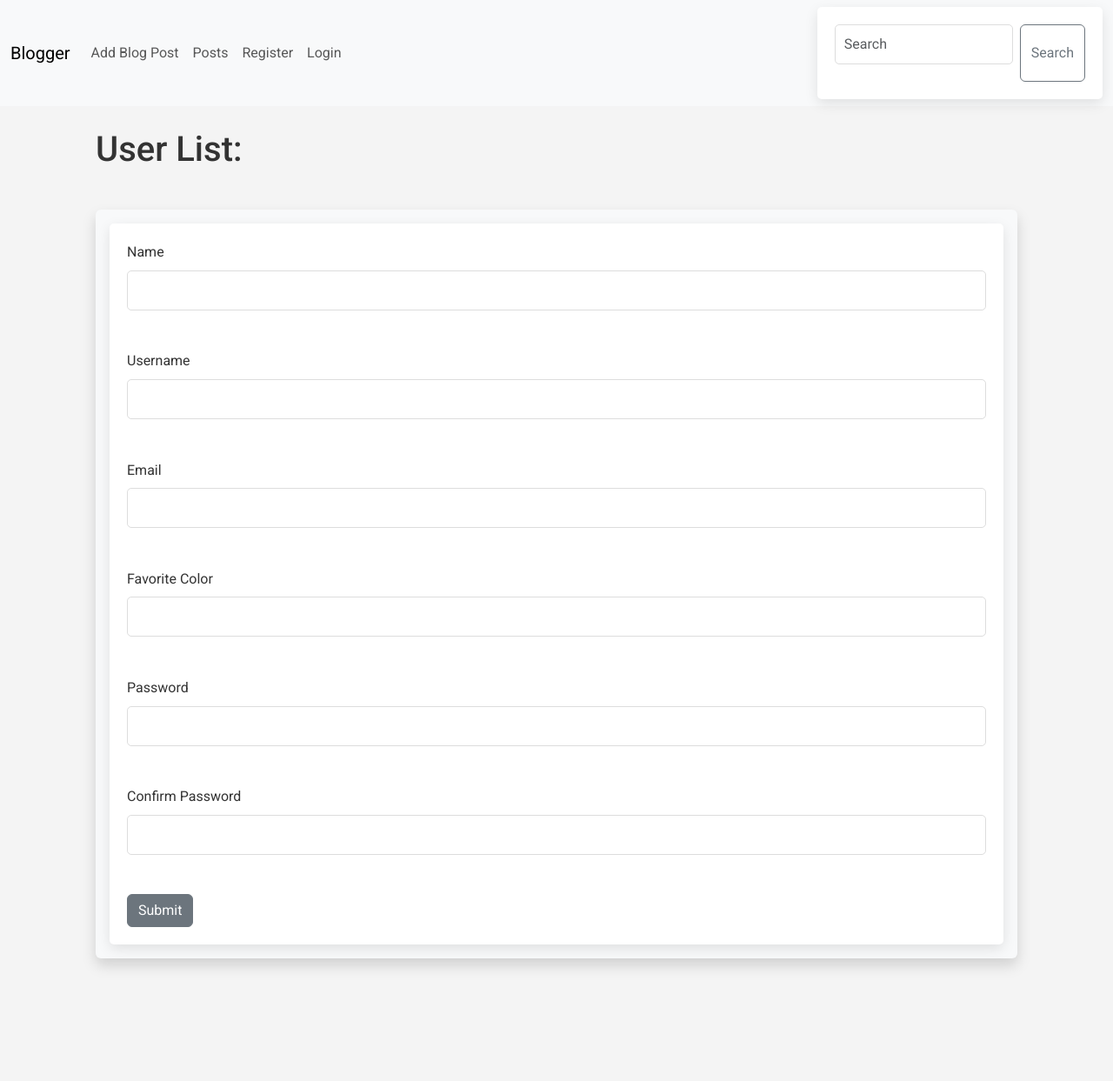
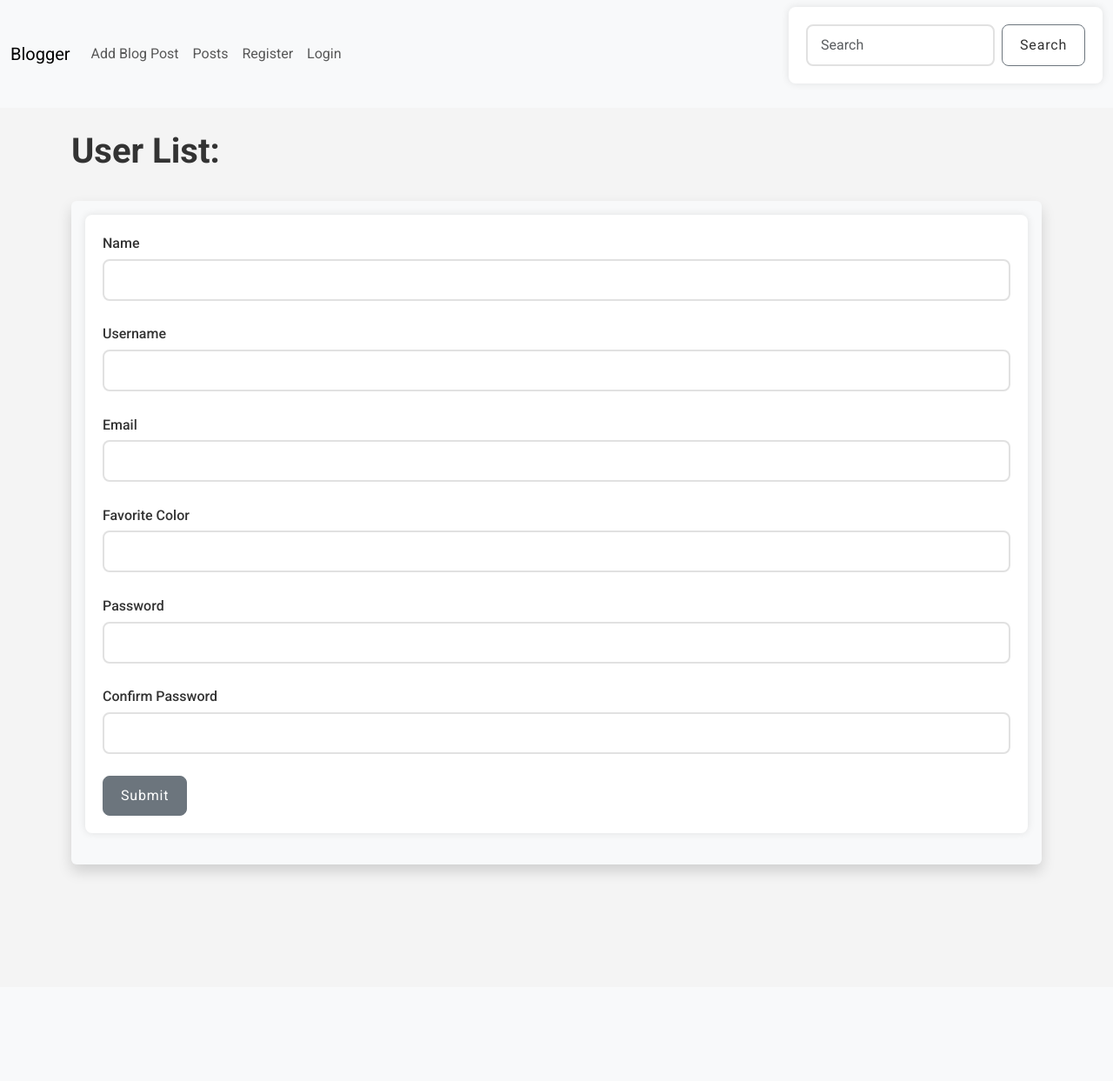
Before and after one commit to RannyNaing/Flasker, a Flask app: page /user/add in a window 1280 px wide. Shown: the whole page at 87% size. After the commit the page ends 1009 px from the top, so only its background shows below. Run offline with Flask 3, Linux system fonts and the light colour scheme; some libraries are stand-ins or nearby versions.

Commit message:
clean up a bit

```diff
--- a/app.py
+++ b/app.py
@@ -1,4 +1,4 @@
-from flask import Flask, render_template, flash, request, redirect, url_for
+from flask import Flask, render_template, flash, request, redirect, url_for, jsonify
 from flask_wtf import FlaskForm
 from wtforms import StringField, SubmitField, PasswordField, BooleanField, ValidationError, TextAreaField
 from wtforms.validators import DataRequired, EqualTo, Length
@@ -13,7 +13,6 @@ from flask_ckeditor import CKEditor
 from werkzeug.utils import secure_filename
 import uuid as uuid
 import os
-from flask import jsonify, request
 
 
 
@@ -23,13 +22,14 @@ app = Flask(__name__)
 ckeditor = CKEditor(app)
 # Add database
 
-
 # Old SQLite DB
 # app.config['SQLALCHEMY_DATABASE_URI'] = "sqlite:///users.db"
 
 # MYSQL DB
 # app.config['SQLALCHEMY_DATABASE_URI'] = "mysql://username:password@localhost/db_name"
 # app.config['SQLALCHEMY_DATABASE_URI'] = "mysql+pymysql://root:root@localhost/our_users"
+
+# Heroku Postgressql
 app.config['SQLALCHEMY_DATABASE_URI'] = "postgresql+psycopg2://exxzdfhdskiddh:f75c935919f02f071192e38961ecd83368ec508a8533cd214ee37bd3680c50a1@ec2-44-220-7-157.compute-1.amazonaws.com:5432/d261tl97dqem1o"
 
 # Secret Key!!
@@ -55,6 +55,16 @@ def load_user(user_id):
 
 
 
+# ----------------------------------------------------------------------------------------
+# Home Page
+# Create a route decorator
+@app.route('/')
+def index():
+	return render_template("index.html")
+
+#################################
+
+
 # ---------------------------------------------------------
 
 # Simple API to get posts and add a new post
@@ -63,7 +73,7 @@ def api_posts():
     if request.method == 'POST':
         # Assume JSON data contains 'title' and 'content'
         data = request.json
-        new_post = Posts(title=data['title'], content=data['content'], poster_id=1)  # Simplified example
+        new_post = Posts(title=data['title'], content=data['content'], poster_id=current_user.id)  # Simplified example
         db.session.add(new_post)
         db.session.commit()
         return jsonify({'message': 'Post created', 'post': {'title': data['title'], 'content': data['content']}}), 201
@@ -72,9 +82,12 @@ def api_posts():
     posts_data = [{'title': post.title, 'content': post.content} for post in posts]
     return jsonify(posts_data)
 
+# ------------------------------------------------------------
+# Posts
+
 #Add Post Page
 @app.route('/add-post', methods=['GET', 'POST'])
-# @login_required
+@login_required
 def add_post():
 	form = PostForm()
 
@@ -169,21 +182,8 @@ def delete_post(id):
 
 # ------------------------------------------------------------
 ##########################################
-# ---------------------------------------------------------------------------------------
-
-
-
-
-# ----------------------------------------------------------------------------------------
-
-# Create a route decorator
-@app.route('/')
-def index():
-	return render_template("index.html")
-
-#################################
 # -----------------------------------------------------------------------
-# localhost:5000/user/john
+# localhost:5000/user/
 @app.route('/user/<name>')
 def user(name):
 	return render_template("user.html", user_name = name)
@@ -199,7 +199,7 @@ def page_not_found(e):
 
 #Internal Server Error
 @app.errorhandler(500)
-def page_not_found(e):
+def internal_server_error(e):
 	return render_template("500.html"), 500
 
 # ----------------------------------------------------------------------------
@@ -434,20 +434,20 @@ def base():
 
 @app.route('/search', methods=['POST'])
 def search():
-	form = SearchForm()
-	posts = Posts.query
-	if form.validate_on_submit():
-		# Get data from submitted form
-		post.searched = form.searched.data
+    form = SearchForm()
+    if form.validate_on_submit():
+        searched = form.searched.data
+        # Using case-insensitive search across title and content fields
+        posts = Posts.query.filter(db.or_(
+            Posts.title.ilike(f'%{searched}%'),
+            Posts.content.ilike(f'%{searched}%')
+        )).order_by(Posts.date_posted.desc()).all()
 
-		#Query the database
-		posts = posts.filter(Posts.content.like('%' + post.searched +'%'))
-		posts = posts.order_by(Posts.title).all()
+        return render_template('search.html',
+            form=form,
+            searched=searched,
+            posts=posts)
 
-		return render_template('search.html',
-			form=form,
-			searched = post.searched,
-			posts = posts)
 
 # -----------------------------------------------------
 
--- a/static/css/style.css
+++ b/static/css/style.css
@@ -1,7 +1,7 @@
 /* Import Google Fonts */
 @import url('https://fonts.googleapis.com/css2?family=Roboto:wght@400;500;700&display=swap');
 
-/* Basic Reset */
+Basic Reset
 * {
     margin: 0;
     padding: 0;
--- /dev/null
+++ b/static/css/style2.css
@@ -0,0 +1,169 @@
+@import url('https://fonts.googleapis.com/css2?family=Roboto:wght@400;500;700&display=swap');
+
+
+/* Use Google Fonts more effectively */
+body {
+    font-family: 'Roboto', sans-serif;
+    font-size: 16px; /* Base font size */
+    color: #333;
+    background-color: #f4f4f4;
+    line-height: 1.6;
+}
+
+h1, h2, h3, h4, h5, h6 {
+    font-weight: 700; /* Bold headings for clear hierarchy */
+}
+
+p {
+    margin-bottom: 1em;
+}
+
+
+/* Card Design */
+.card {
+    background: #ffffff;
+    border: none;
+    border-radius: 8px;
+    box-shadow: 0 2px 4px rgba(0,0,0,0.1);
+    margin-bottom: 20px;
+    padding: 20px;
+}
+
+.card-header {
+    font-size: 20px;
+    font-weight: 500;
+}
+
+.card-body {
+    font-size: 16px;
+}
+
+
+/* Interactive Buttons and Links */
+.btn, .btn-outline-secondary, .btn-outline-primary, .btn-outline-danger {
+    transition: all 0.3s ease;
+}
+
+.btn:hover, .btn-outline-secondary:hover, .btn-outline-primary:hover, .btn-outline-danger:hover {
+    transform: translateY(-2px);
+    box-shadow: 0 4px 8px rgba(0,0,0,0.2);
+}
+
+.btn-outline-secondary, .btn-outline-primary, .btn-outline-danger {
+    border: 1px solid;
+    background: none;
+    color: inherit;
+}
+
+.btn-outline-secondary {
+    border-color: #6c757d;
+}
+
+.btn-outline-primary {
+    border-color: #007bff;
+}
+
+.btn-outline-danger {
+    border-color: #dc3545;
+}
+
+
+/* Responsive Design */
+@media (max-width: 768px) {
+    .container {
+        padding: 0 15px;
+    }
+
+    h1 {
+        font-size: 24px; /* Smaller headings on smaller screens */
+    }
+}
+
+/* Smooth transitions for all animatable properties */
+* {
+    transition: background-color 0.3s ease, color 0.3s ease, border-color 0.3s ease, box-shadow 0.3s ease;
+}
+
+/* Hover effect for card */
+.card:hover {
+    box-shadow: 0 5px 15px rgba(0,0,0,0.2);
+}
+
+/* Spacing and Alignment Helpers */
+.mb-5, .my-5 { margin-bottom: 3rem !important; } /* More space at the bottom */
+.text-center { text-align: center; } /* Center text */
+
+
+
+/* Form Enhancement */
+.form-control {
+    border: 2px solid #e1e1e1; /* Solid border makes the input stand out more */
+    padding: 10px 15px; /* More padding for better readability */
+    font-size: 16px; /* Slightly larger font size for ease of reading */
+    border-radius: 8px; /* Rounded borders for modern look */
+    transition: border-color 0.3s ease-in-out, box-shadow 0.3s ease-in-out;
+}
+
+.form-control:focus {
+    border-color: #007bff; /* Highlight color when focused */
+    box-shadow: 0 0 0 3px rgba(0,123,255,0.25); /* Adding a shadow to indicate focus */
+}
+
+.form-label {
+    margin-bottom: 5px;
+    font-weight: 500; /* Make labels slightly bolder */
+}
+
+/* Textarea Specific Styling for better writing experience */
+textarea.form-control {
+    height: auto; /* Adjust height based on content */
+    min-height: 120px; /* Minimum height to start with */
+}
+
+
+/* Enhance the overall form appearance */
+form {
+    background-color: #ffffff; /* Clear background */
+    padding: 20px; /* Spacing inside the form */
+    border-radius: 8px; /* Rounded corners */
+    box-shadow: 0 0 10px rgba(0, 0, 0, 0.1); /* Soft shadow for depth */
+    margin-bottom: 20px; /* Space below the form */
+}
+
+/* Align form actions properly */
+.form-actions {
+    text-align: right; /* Align action buttons to the right */
+    margin-top: 20px; /* Space above the action buttons */
+}
+
+/* Button Enhancements for better interaction */
+.btn {
+    padding: 10px 20px; /* More padding for a larger click area */
+    font-size: 16px; /* Increase font size for better visibility */
+    border-radius: 8px; /* Rounded corners for modern look */
+    letter-spacing: 0.05em; /* Slightly spaced out letters */
+}
+
+/* Specific styles for primary action buttons */
+.btn-primary {
+    background-color: #007bff;
+    border-color: #007bff;
+    color: #ffffff;
+}
+
+.btn-primary:hover {
+    background-color: #0056b3;
+    border-color: #0056b3;
+}
+
+/* Styling for secondary buttons, e.g., cancel or back */
+.btn-secondary {
+    background-color: #6c757d;
+    border-color: #6c757d;
+    color: #ffffff;
+}
+
+.btn-secondary:hover {
+    background-color: #545b62;
+    border-color: #545b62;
+}
--- a/templates/base.html
+++ b/templates/base.html
@@ -7,7 +7,7 @@
     <link href="https://cdn.jsdelivr.net/npm/bootstrap@5.3.3/dist/css/bootstrap.min.css" rel="stylesheet" integrity="sha384-QWTKZyjpPEjISv5WaRU9OFeRpok6YctnYmDr5pNlyT2bRjXh0JMhjY6hW+ALEwIH" crossorigin="anonymous">
 
     <!-- Our CSS -->
-    <link href="{{ url_for('static', filename='css/style.css') }}" rel="stylesheet">
+    <link href="{{ url_for('static', filename='css/style2.css') }}" rel="stylesheet">
   </head>
   <body>
   	{% include 'navbar.html' %}
```
Also changed, not shown: templates/search.html (+4 -10 lines).
